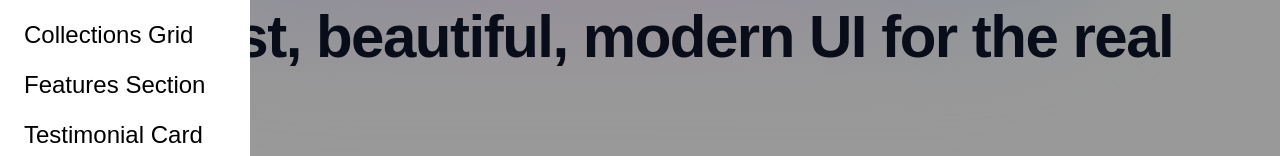
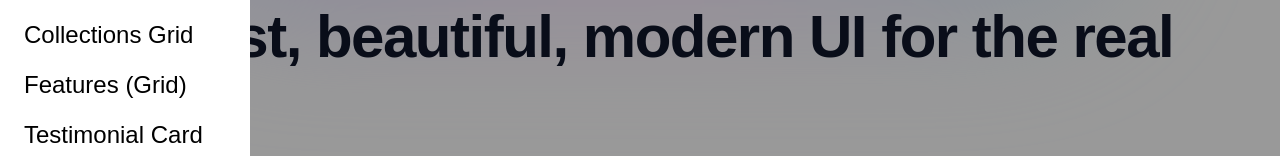
Before and after one commit to hsanchez7934/ui-showcase, a Next.js app: page / in a window 1280 px wide. Both pictures are taken after a click on the button 39 px from the left and 40 px from the top of the page. Shown: the part 155-311 px from the top of the page. Built offline with nearby package versions, Linux system fonts and the light colour scheme.

Commit message:
minor correctin

```diff
--- a/src/app/components/NavBar/NavBar.tsx
+++ b/src/app/components/NavBar/NavBar.tsx
@@ -11,7 +11,7 @@ const links = [
 	{href: '/not-found', text: '404 Page'},
 	{href: '/blog-card', text: 'Blog Card'},
 	{href: '/collections-grid', text: 'Collections Grid'},
-	{href: '/features-section', text: 'Features Section'},
+	{href: '/features-section-grid', text: 'Features (Grid)'},
 	{href: '/testimonial-card', text: 'Testimonial Card'},
 ]
 
@@ -20,12 +20,12 @@ const renderedLinks = (setToggleNavMenu: (value: boolean) => void) => {
 		return (
 			<div
 				key={link.text}
-				className="w-full h-[50px] flex items-center justify-star"
+				className="w-full h-[50px] flex items-center justify-start"
 				onClick={() => setToggleNavMenu(false)}
 			>
 				<Link
 					href={link.href}
-					className="h-full w-full text-2xl flex items-center pl-6 text-black dark:text-white hover:bg-gray-400"
+					className="h-full w-full text-2xl flex items-center border-amber-600 pl-6 text-black dark:text-white hover:bg-gray-400"
 				>
 					{link.text}
 				</Link>
```
Also changed, not shown: src/app/features-section-grid/page.tsx (renamed from src/app/features-section/page.tsx), src/app/features-section-grid/styles.css (renamed from src/app/features-section/styles.css).
